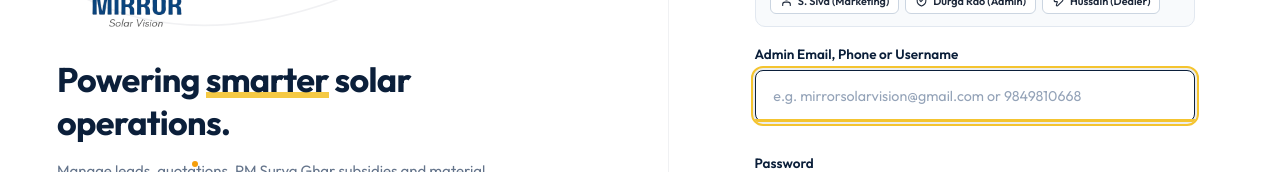
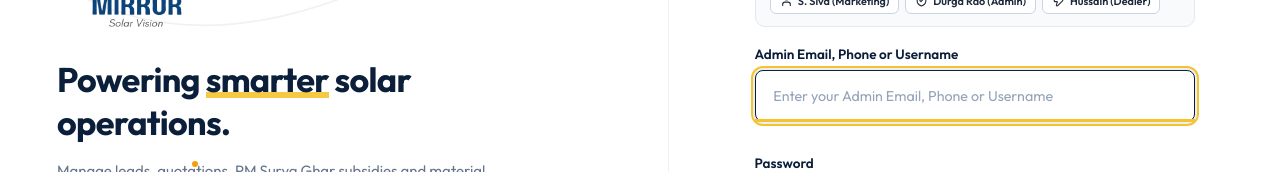
Before and after one commit to mirrorsolarvision-ctrl/mirrorsolarcrm, a React (Vite) app: page /login in a window 1280 px wide. Shown: the part 319-491 px from the top of the page. Built offline with nearby package versions, Linux system fonts and the light colour scheme; no server answers; the database is empty.

Commit message:
style(login): remove example e.g. text from username input placeholder

```diff
--- a/src/LoginScreen.tsx
+++ b/src/LoginScreen.tsx
@@ -758,10 +758,10 @@ export default function LoginScreen({ role, onBack, onLoginSuccess }: LoginScree
                   onChange={(e) => setUsernameOrEmail(e.target.value)}
                   placeholder={
                     role === 'Dealer'
-                      ? "e.g. hussain@dealer.in or 9100309431"
+                      ? "Enter your Dealer Email, Phone or Code"
                       : role === 'Admin'
-                        ? "e.g. mirrorsolarvision@gmail.com or 9849810668"
-                        : "e.g. bhavani.telecaller@mirrorsolar.in or 9848123456"
+                        ? "Enter your Admin Email, Phone or Username"
+                        : "Enter your Employee Email, Phone or ID"
                   }
                   required
                   autoFocus
```
